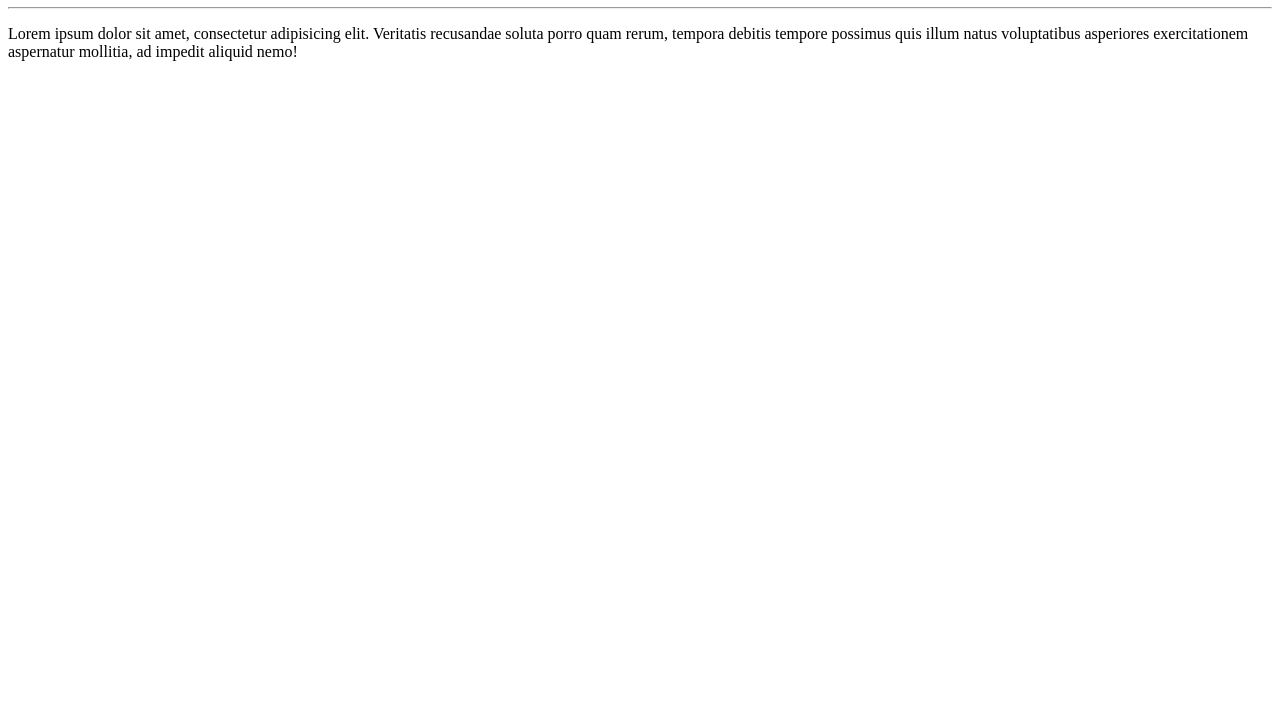
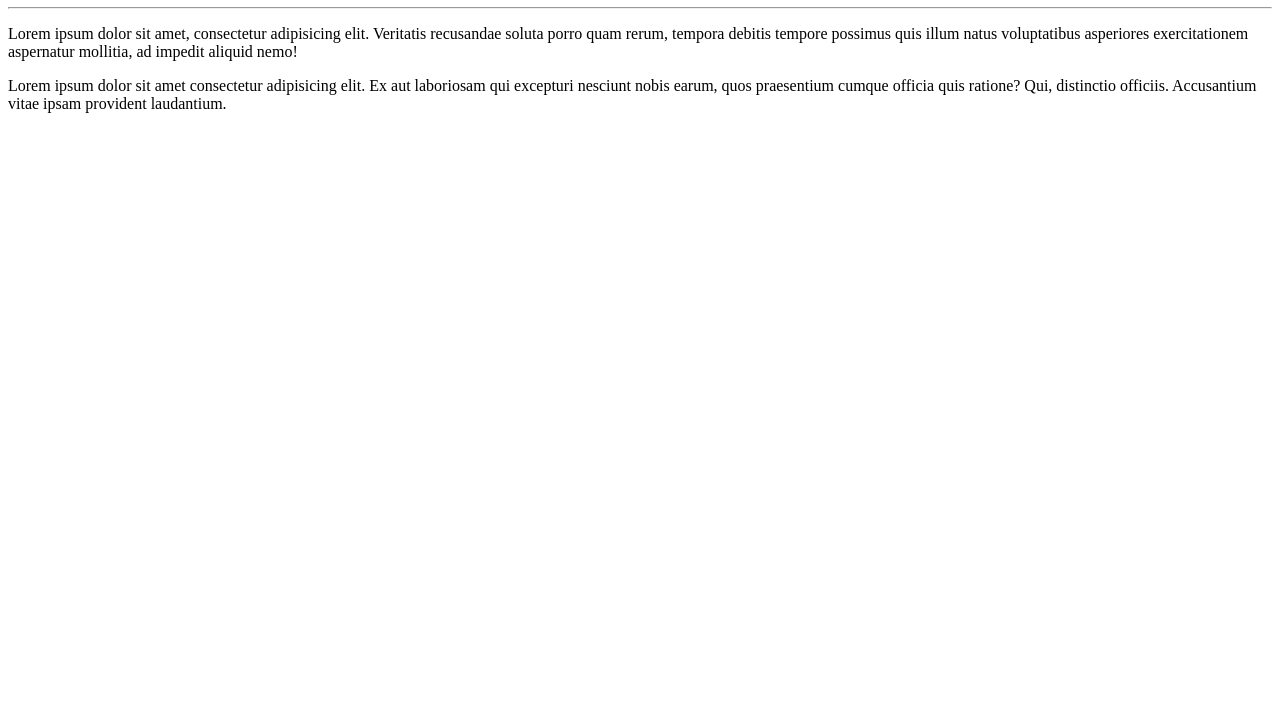
Before and after one commit to jwilianmacedo/ola-mundo, a plain HTML site: page site-exemplo/index.html in a window 1280 px wide. Shown: the part 73-800 px from the top of the page. Drawn offline with Linux system fonts and the light colour scheme.

Commit message:
Adicionei um parágrafo

```diff
--- a/site-exemplo/index.html
+++ b/site-exemplo/index.html
@@ -10,5 +10,6 @@
     <h1>Olá, mundo!</h1>
     <hr>
     <p>Lorem ipsum dolor sit amet, consectetur adipisicing elit. Veritatis recusandae soluta porro quam rerum, tempora debitis tempore possimus quis illum natus voluptatibus asperiores exercitationem aspernatur mollitia, ad impedit aliquid nemo!</p>
+    <p>Lorem ipsum dolor sit amet consectetur adipisicing elit. Ex aut laboriosam qui excepturi nesciunt nobis earum, quos praesentium cumque officia quis ratione? Qui, distinctio officiis. Accusantium vitae ipsam provident laudantium.</p>
 </body>
 </html>
```
